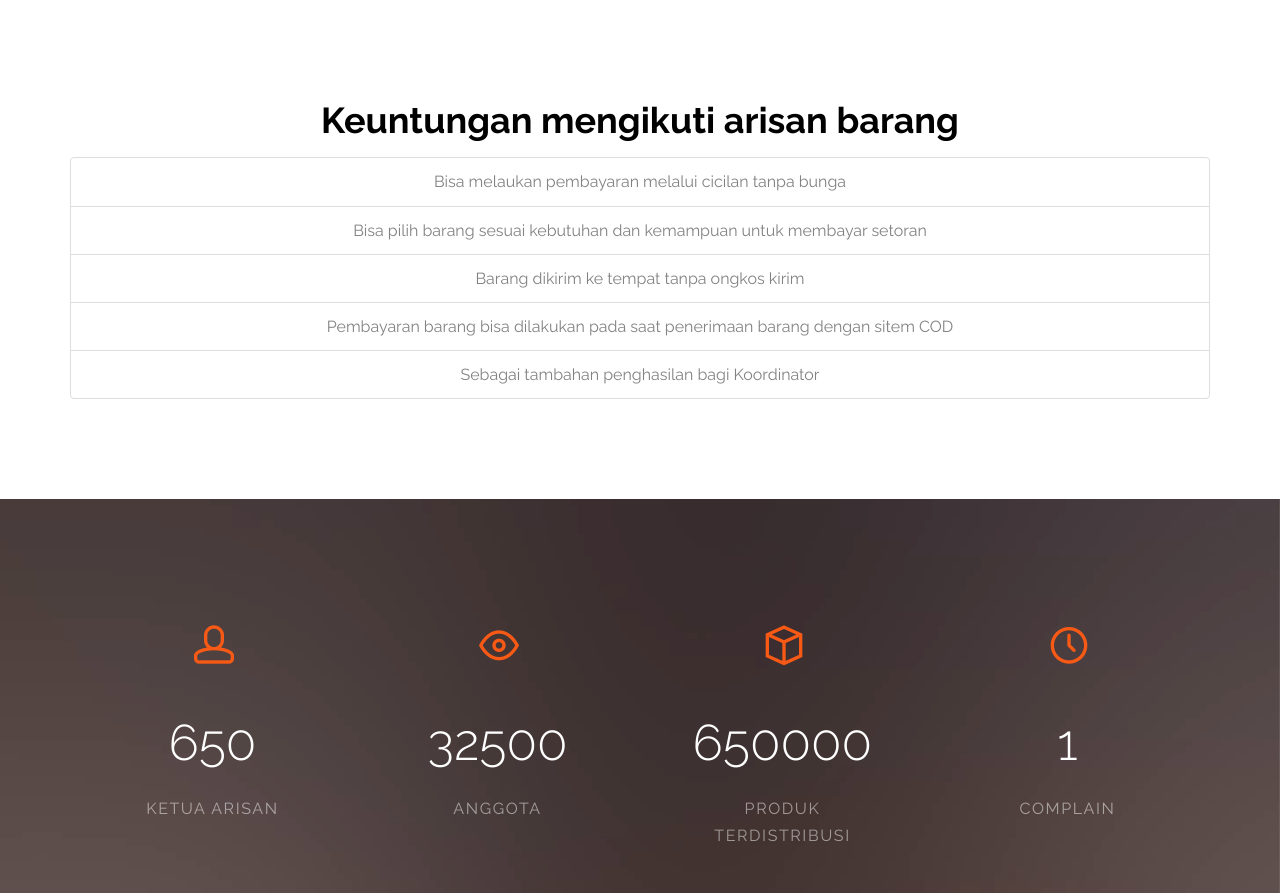
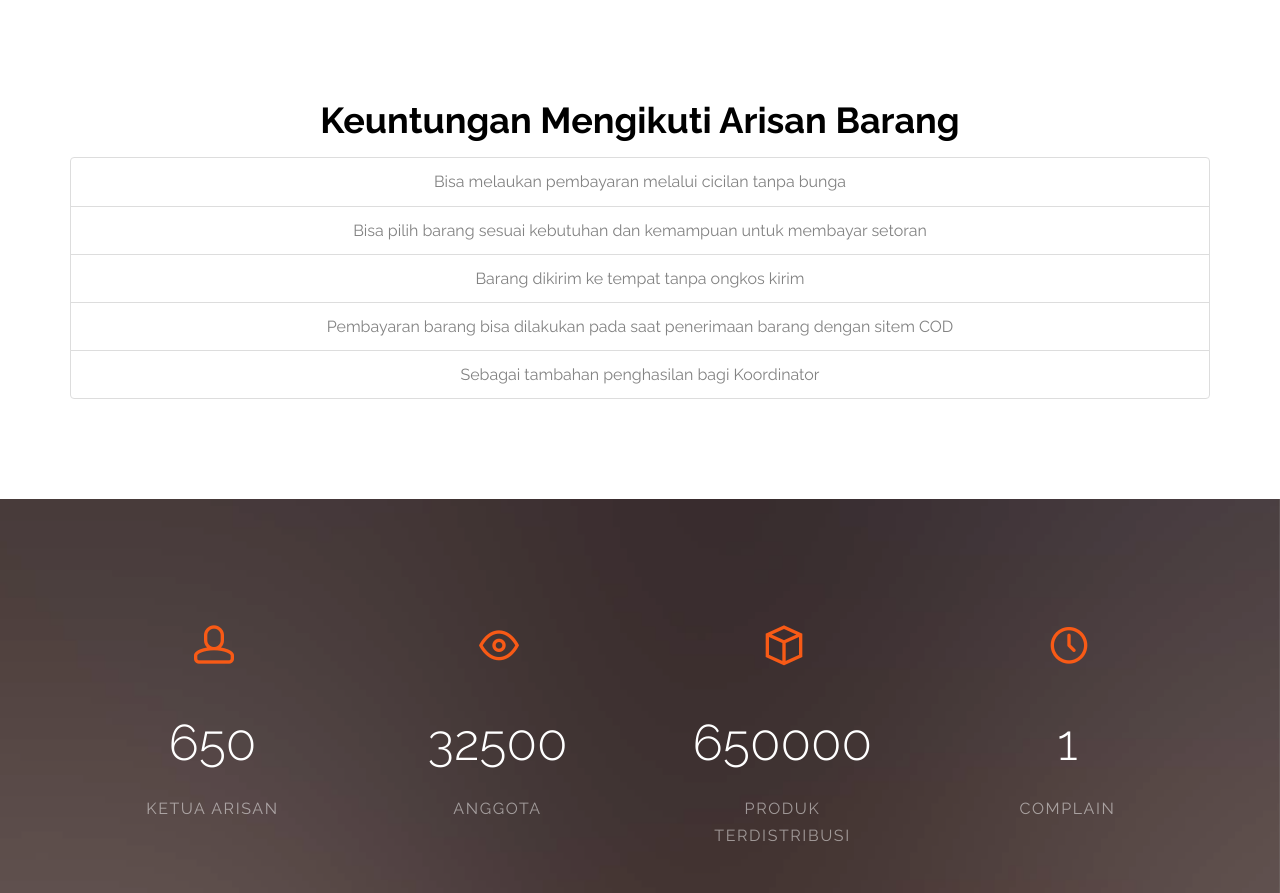
Before and after one commit to iinsaputraa/heksamandiri, a plain HTML site: page index.html in a window 1280 px wide. Shown: the part 1111-2004 px from the top of the page. Drawn offline with Linux system fonts and the light colour scheme; files whose address does not match are found by name.

Commit message:
merubah huruf kapital

```diff
--- a/index.html
+++ b/index.html
@@ -112,7 +112,7 @@
 	<div class="gtco-section">
 		<div class="gtco-container">
 			<div class="row animate-box gtco-heading text-center">
-				<h2>Keuntungan mengikuti arisan barang</h2>
+				<h2>Keuntungan Mengikuti Arisan Barang</h2>
 				<ul class="list-group">
 				  <li class="list-group-item">
 				  	Bisa melaukan pembayaran melalui cicilan  tanpa bunga
```
